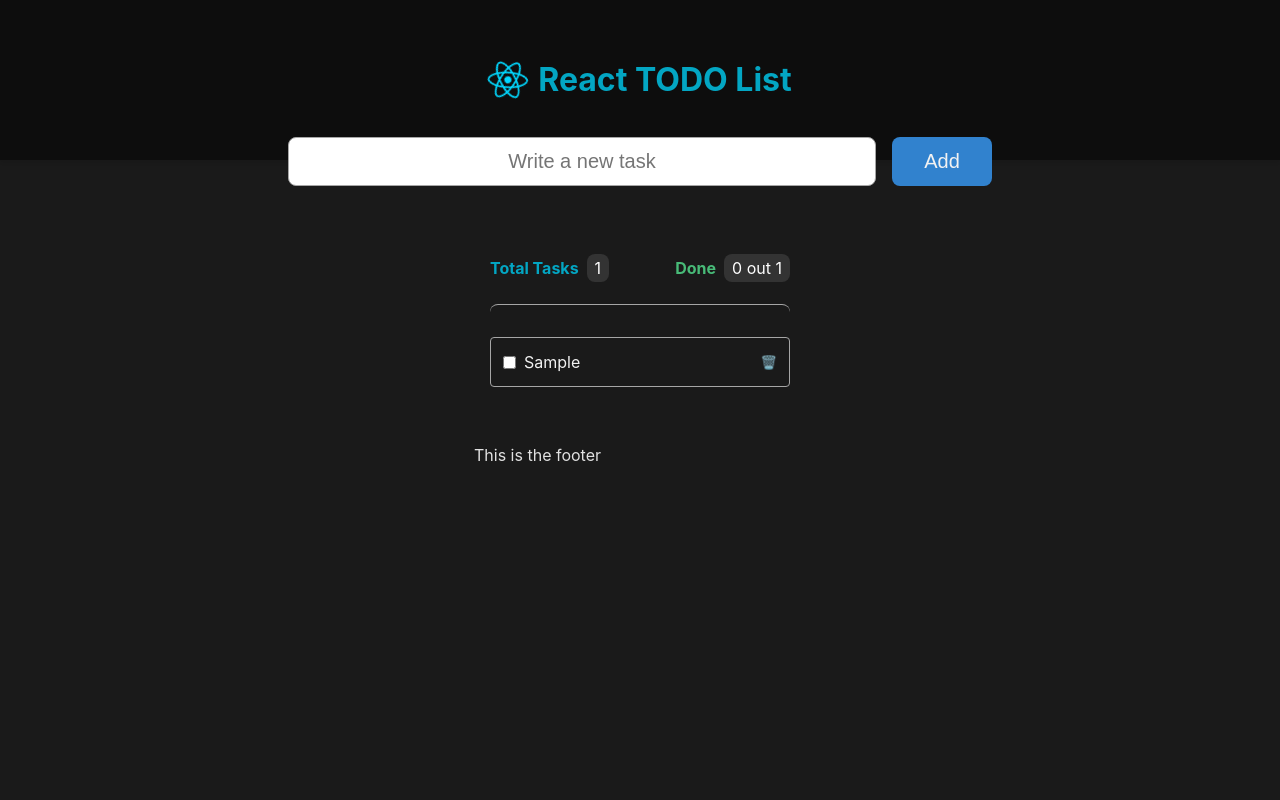
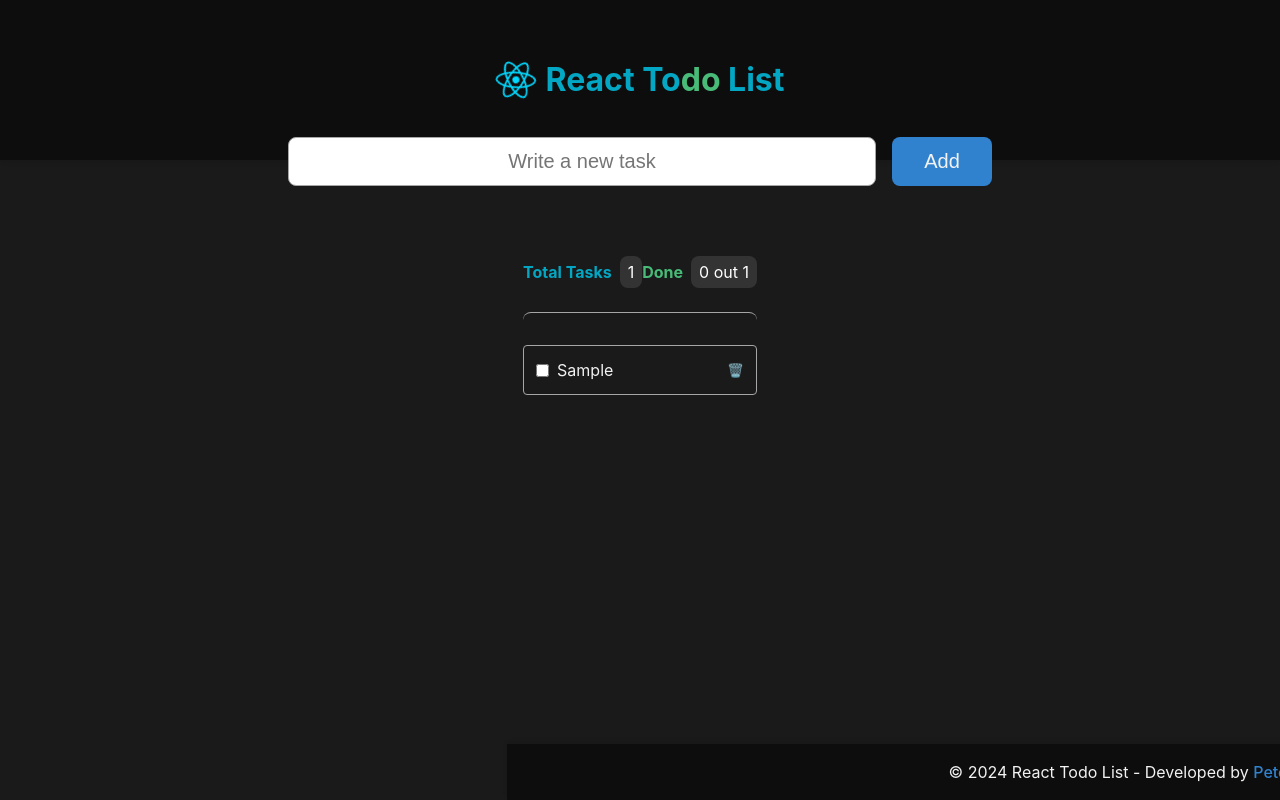
Before and after one commit to PeterTechDev/react-todo-list, a React (Vite) app: page / in a window 1280 px wide. Both pictures are taken after typing "Sample" into the empty fields and a click on the button "Add". Built offline with nearby package versions, Linux system fonts and the light colour scheme.

Commit message:
Refactor some layout design and update TaskList structure

```diff
--- a/src/App.tsx
+++ b/src/App.tsx
@@ -3,6 +3,7 @@
 import "./global.css";
 import { Task } from "./types/task";
 import { TaskList } from "./components/TaskList/TaskList";
+import { Footer } from "./components/Footer/Footer";
 function App() {
   const [tasks, setTasks] = useState<Task[]>([]);
 
@@ -30,14 +31,12 @@
   return (
     <>
       <Header onAddTask={addTask} />
-      <main>
-        <TaskList
-          tasks={tasks}
-          onToggleComplete={toggleCompleteTask}
-          onDelete={deleteTask}
-        />
-      </main>
-      <footer>This is the footer</footer>
+      <TaskList
+        tasks={tasks}
+        onToggleComplete={toggleCompleteTask}
+        onDelete={deleteTask}
+      />
+      <Footer />
     </>
   );
 }
--- a/src/components/Header/Header.module.css
+++ b/src/components/Header/Header.module.css
@@ -39,6 +39,10 @@
   font-weight: bold;
 }
 
+.title span {
+  color: var(--green);
+}
+
 /* Keyframes for the spinning animation */
 @keyframes spin {
   from {
--- a/src/components/Header/Header.tsx
+++ b/src/components/Header/Header.tsx
@@ -11,7 +11,9 @@
     <header className={styles.header}>
       <div className={styles.logoContainer}>
         <img className={styles.logo} src={logo} alt="React logo" />
-        <h1 className={styles.title}>React TODO List</h1>
+        <h1 className={styles.title}>
+          React To<span>do</span> List
+        </h1>
       </div>
       <div className={styles.addTaskContainer}>
         <AddTask onAddTask={onAddTask} />
--- a/src/components/TaskItem/TaskItem.module.css
+++ b/src/components/TaskItem/TaskItem.module.css
@@ -8,6 +8,7 @@
   margin-bottom: 0.5rem;
   background-color: var(--gray-600);
   color: var(--gray-100);
+  accent-color: var(--green);
 }
 
 .completed .taskText {
@@ -18,6 +19,7 @@
 .taskLabel {
   display: flex;
   align-items: center;
+  cursor: pointer;
 }
 
 .taskText {
--- a/src/components/TaskList/TaskList.module.css
+++ b/src/components/TaskList/TaskList.module.css
@@ -10,6 +10,11 @@
   display: flex;
   justify-content: space-between;
   margin-bottom: 1.5rem;
+}
+
+.infoBadge {
+  display: flex;
+  align-items: center;
 }
 
 .createdText {
@@ -52,9 +57,3 @@
   padding: 2rem 0;
   color: var(--gray-300);
 }
-
-.taskListContainer {
-  display: grid;
-  grid-template-columns: repeat(auto-fill, minmax(300px, 1fr));
-  gap: 1rem;
-}
--- a/src/components/TaskList/TaskList.tsx
+++ b/src/components/TaskList/TaskList.tsx
@@ -16,11 +16,11 @@
   return (
     <section className={styles.taskListSection}>
       <header className={styles.header}>
-        <div>
+        <div className={styles.infoBadge}>
           <span className={styles.createdText}>Total Tasks</span>
           <span className={styles.badge}>{totalTasks}</span>
         </div>
-        <div>
+        <div className={styles.infoBadge}>
           <span className={styles.completedText}>Done</span>
           <span className={styles.badge}>
             {completedTasks} out {totalTasks}
```
